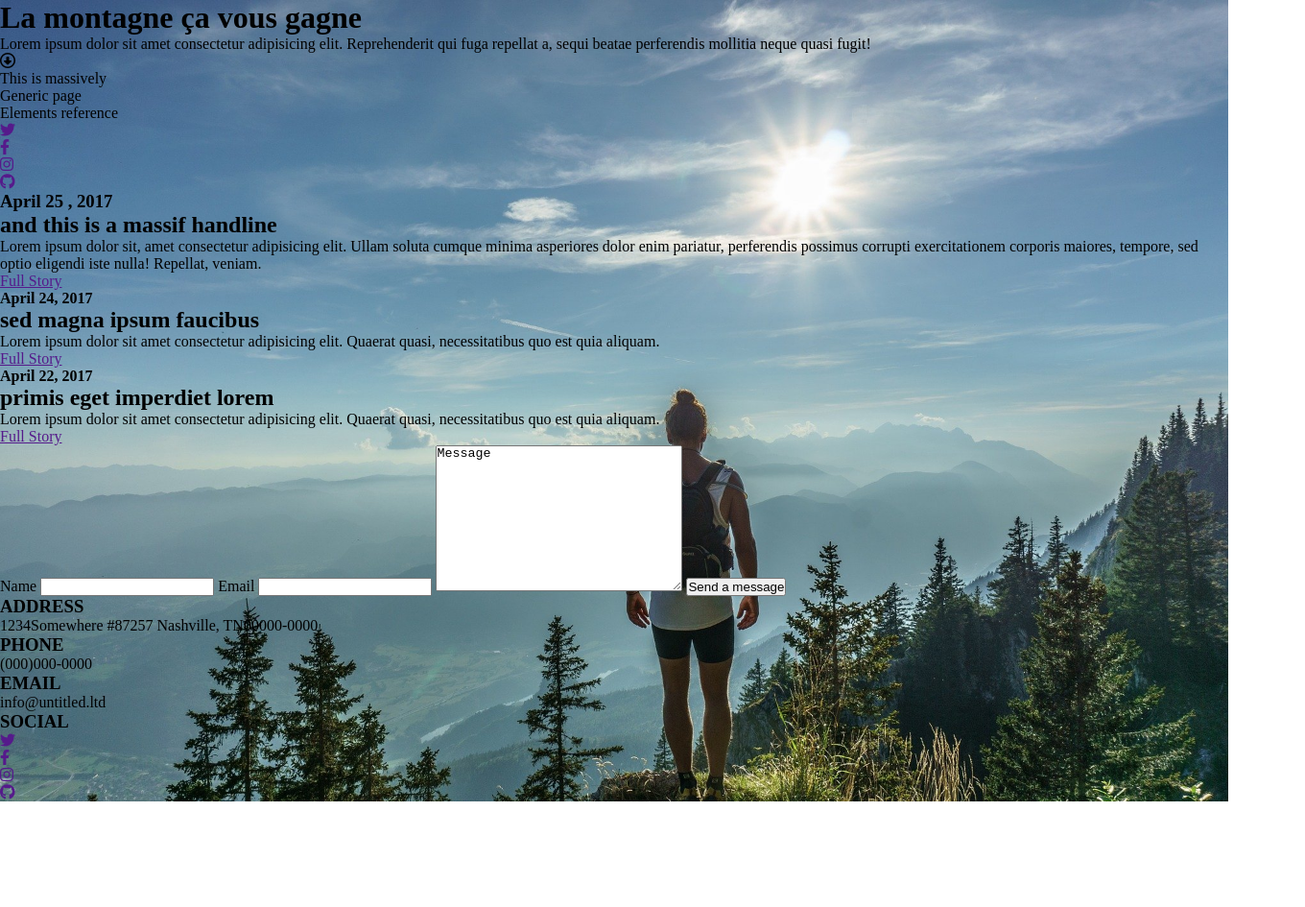
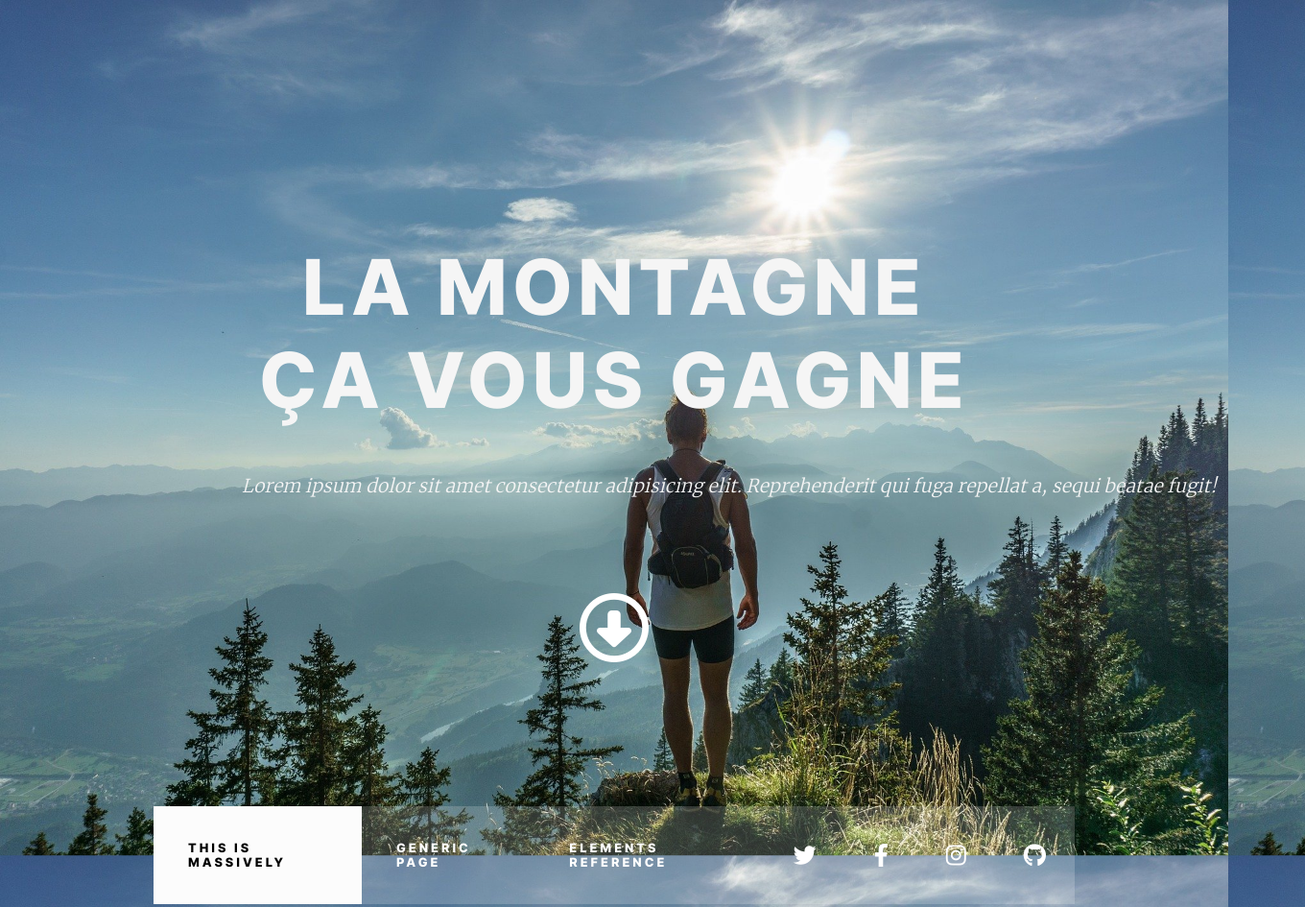
Before and after one commit to lebossseur/randonne, a plain HTML site: page index.html in a window 1280 px wide. Shown: the top 945 px of the page at 96% size, 1360 px wide, since content can reach past the window. Before the commit the page ends 835 px from the top, so only its background shows below. Drawn offline with Linux system fonts and the light colour scheme.

Commit message:
debut css header

```diff
--- a/index.html
+++ b/index.html
@@ -16,16 +16,16 @@
         <div class="header-container">
             <h1>La montagne ça vous gagne</h1>
             <p>Lorem ipsum dolor sit amet consectetur adipisicing elit. Reprehenderit qui fuga repellat a, sequi beatae
-                perferendis mollitia neque quasi fugit!</p>
+                fugit!</p>
             <i class="fa-regular fa-circle-down"></i>
         </div>
 
         <nav>
             <div class="nav-text">
                 <ul>
-                    <li>This is massively</li>
-                    <li>Generic page</li>
-                    <li>Elements reference</li>
+                    <li><a href="">This is massively</a></li>
+                    <li><a href="">Generic page</a></li>
+                    <li><a href="">Elements reference</a></li>
                 </ul>
             </div>
 
--- a/styles/style.scss
+++ b/styles/style.scss
@@ -2,11 +2,148 @@
     margin: 0;
     padding: 0;
     box-sizing: border-box;
+    list-style-type: none;
+    outline: none;
+}
+
+@font-face {
+    font-family: "Merriweather-Light";
+    src: url(/fonts/Merriweather-Light.ttf);
+}
+
+@font-face {
+    font-family: "Inter-ExtraBold";
+    src: url(/fonts/Inter-ExtraBold.ttf);
+}
+
+
+body {
+    background: url(/images/bg.jpg) fixed center/cover;
+    font-family: "Merriweather-Light", serif;
+    width: 75%;
+    margin: 250px auto;
 
 }
 
 
-body {
+h1,
+h2,
+h3,
+h4,
+li {
 
-    background: url(/images/bg.jpg) fixed center/cover;
+    font-family: "Inter-ExtraBold";
+    text-transform: uppercase;
+    ;
 }
+
+a,
+a:visited {
+    color: white;
+    text-decoration: none;
+    cursor: pointer;
+}
+
+
+
+header {
+    height: 100vh;
+
+    .header-container {
+        text-align: center;
+
+        h1 {
+            color: whitesmoke;
+            font-size: 5rem;
+            font-weight: 900;
+            letter-spacing: 5px;
+            width: 750px;
+            margin: 0 auto 50px;
+        }
+
+        p {
+            color: whitesmoke;
+            font-size: 1.2rem;
+            width: 1200px;
+            margin: 0 auto 100px;
+            font-style: italic;
+
+        }
+
+        i {
+            font-size: 4.5rem;
+            color: white;
+            margin-bottom: 150px;
+        }
+    }
+
+
+
+
+    nav {
+        display: flex;
+        justify-content: space-between;
+        align-items: center;
+        background: rgba(255, 255, 255, 0.183);
+
+
+
+        .nav-text ul {
+            display: flex;
+            justify-content: space-between;
+            align-items: center;
+
+            li {
+
+                padding: 36px;
+                color: white;
+                letter-spacing: 3px;
+                font-size: 0.8rem;
+
+
+
+            }
+
+            li:first-child {
+                background: rgb(252, 252, 252);
+
+                a {
+                    color: black;
+                }
+
+
+            }
+
+            li:hover {
+                background: rgb(252, 252, 252);
+
+                a {
+                    color: black;
+                }
+
+
+            }
+        }
+
+        .nav-icons ul {
+            display: flex;
+            justify-content: space-between;
+            align-items: center;
+
+
+            li {
+
+                padding: 30px;
+                color: white;
+                font-size: 1.5rem;
+
+
+            }
+        }
+
+
+
+    }
+
+
+}
```
Also changed, not shown: fonts/Inter-ExtraBold.ttf (added), fonts/Merriweather-Light.ttf (added), fonts/font.txt, styles/style.css, 1 other file.
